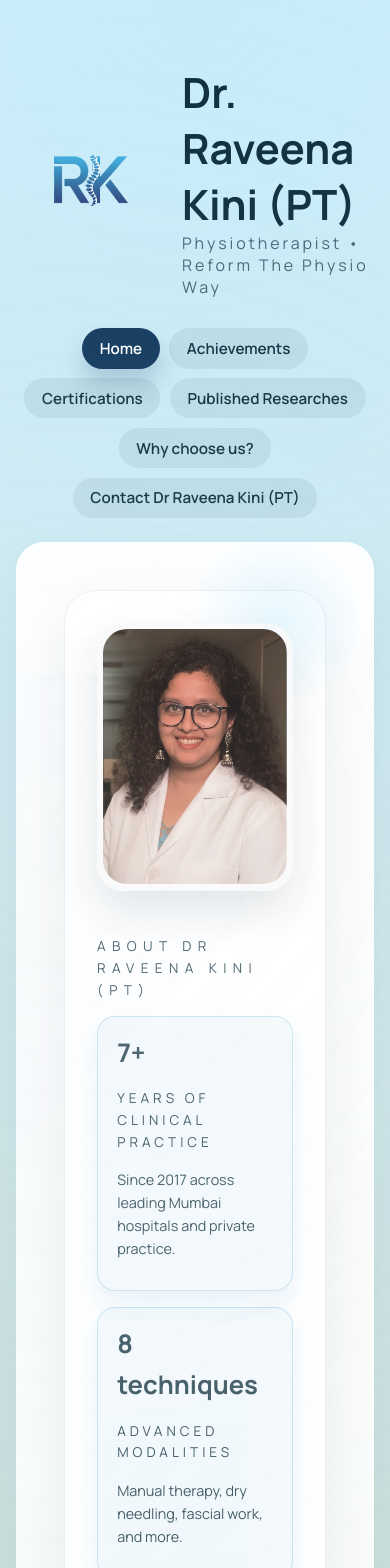
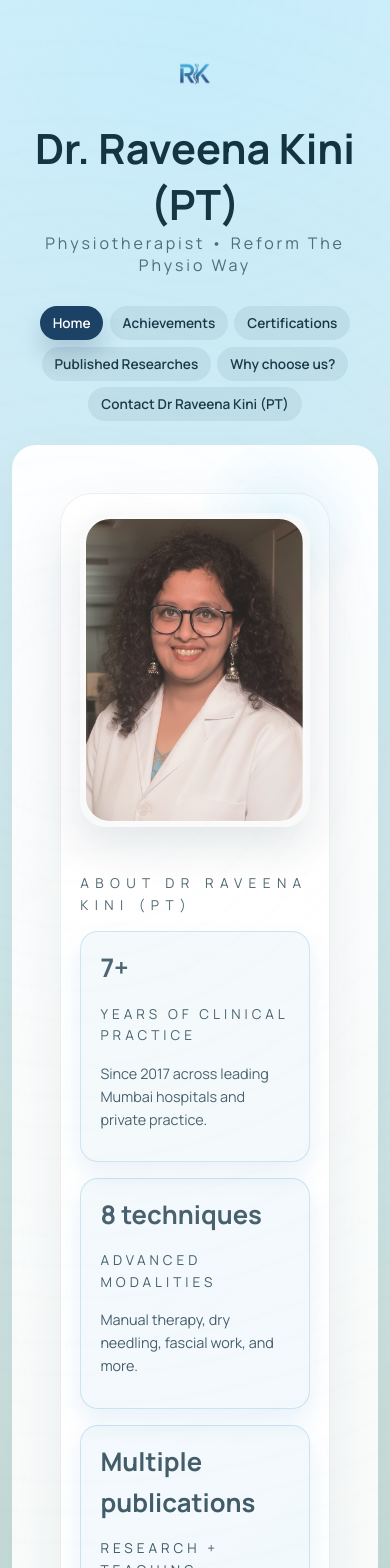
Before and after one commit to vikramrkini/raveenakini-portfolio, a React (Vite) app: page / in a window 390 px wide. Shown: the top 1568 px of the page. Built offline with nearby package versions, Linux system fonts and the light colour scheme.

Commit message:
11/16/25

```diff
--- a/src/App.css
+++ b/src/App.css
@@ -792,6 +792,105 @@
   box-shadow: 0 15px 30px rgba(99, 210, 255, 0.5);
 }
 
+@media (max-width: 960px) {
+  .site-header {
+    flex-direction: column;
+    align-items: center;
+    text-align: center;
+    padding-top: 1.5rem;
+  }
+
+  .section-nav {
+    justify-content: center;
+  }
+
+  .section-grid {
+    padding: 2rem;
+  }
+
+  .achievements-hero {
+    flex-direction: column;
+    align-items: center;
+  }
+
+  .hero-pill-grid {
+    justify-content: center;
+  }
+
+  .about-card {
+    grid-template-columns: 1fr;
+    padding: 1.75rem;
+  }
+}
+
+@media (max-width: 720px) {
+  .page {
+    padding: 1.25rem 0.75rem 2rem;
+  }
+
+  .layout-shell {
+    gap: 1.25rem;
+  }
+
+  .section-grid {
+    padding: 1.5rem;
+    border-radius: 24px;
+  }
+
+  .about-card {
+    padding: 1.5rem;
+  }
+
+  .achievements-hero p,
+  .achievements-hero h2 {
+    max-width: 100%;
+  }
+
+  .achievement-card figure {
+    height: 180px;
+  }
+
+  .achievement-card h3 {
+    font-size: 1.2rem;
+  }
+
+  .contact-card {
+    padding: 1.5rem;
+  }
+
+  .contact-layout {
+    grid-template-columns: 1fr;
+  }
+
+  .contact-map iframe {
+    min-height: 200px;
+  }
+}
+
+@media (max-width: 520px) {
+  .logo-mark img {
+    height: 60px;
+  }
+
+  .section-nav {
+    gap: 0.4rem;
+  }
+
+  .about-card,
+  .contact-card {
+    padding: 1.2rem;
+  }
+
+  .about-stats {
+    flex-direction: column;
+  }
+
+  .nav-pill {
+    padding: 0.5rem 0.8rem;
+    font-size: 0.85rem;
+  }
+}
+
 @keyframes ambientGlow {
   0%,
   100% {
--- a/vite.config.js
+++ b/vite.config.js
@@ -3,6 +3,6 @@ import react from '@vitejs/plugin-react'
 
 // https://vite.dev/config/
 export default defineConfig({
-  base: '/raveenakini-portfolio/',
+  base: '/',
   plugins: [react()],
 })
```
